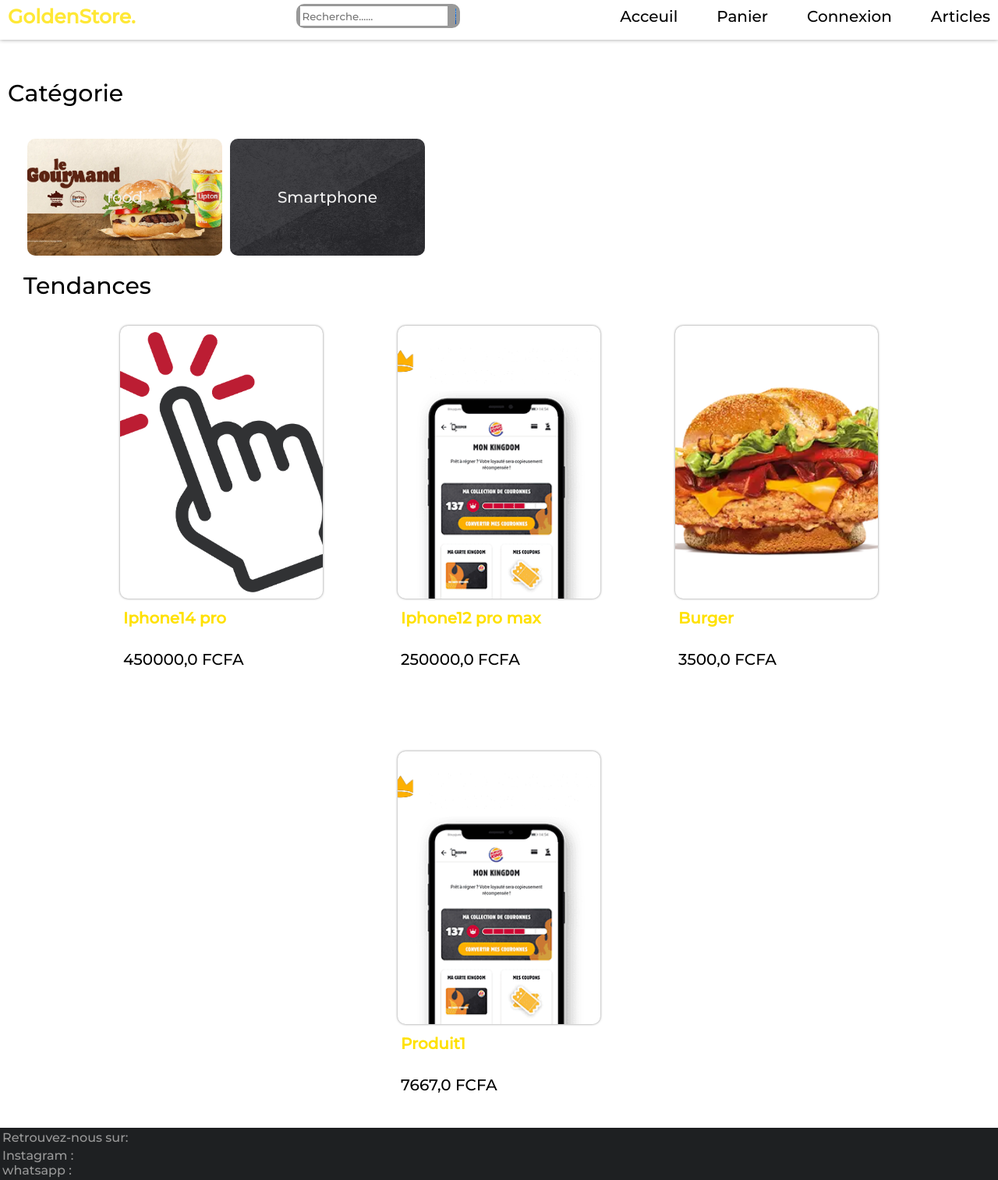
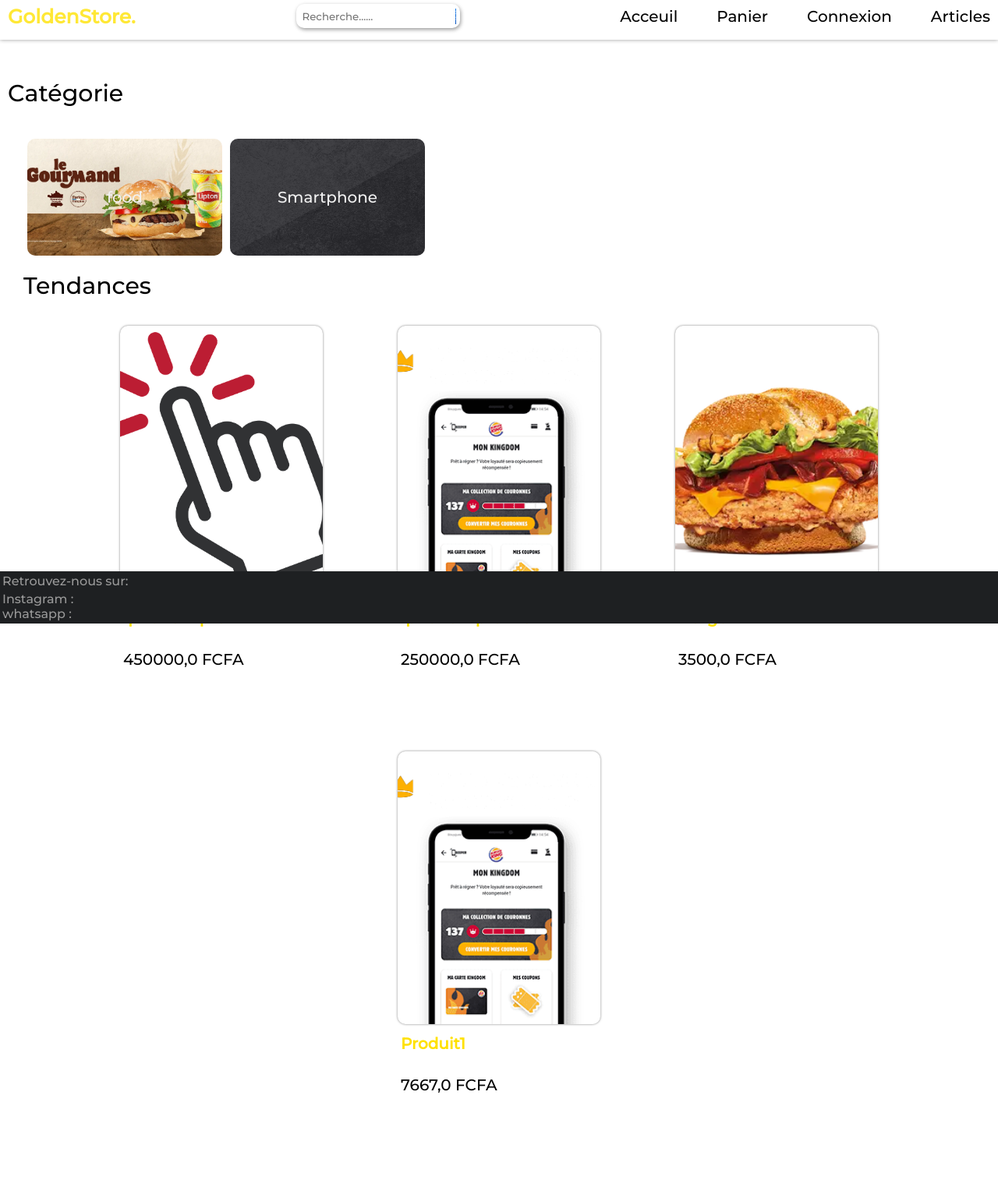
Before and after one commit to IBrahim-GoldenStore/GoldenStore1.3, a Django app: page /GoldenStore/ in a window 1280 px wide. Shown: the whole page at 78% size. After the commit the page ends 1402 px from the top, so only its background shows below. Run offline with Django 5.2, Linux system fonts and the light colour scheme; data comes from the database, SQL or seed files in the repository.

Commit message:
changement

```diff
--- a/online_store/static/onlineStore/style.css
+++ b/online_store/static/onlineStore/style.css
@@ -68,8 +68,8 @@
 .search-bar{
     border-radius:10px ;
     padding:3px 5px;
-    background-color: #999;
     width: 200px;
+    box-shadow: 1px 2px 5px rgba(0,0,0,0.4);
 }
 .search-bar input{
     border: none;
@@ -235,8 +235,10 @@
     height: fit-content;
     margin-top: 10px;
     background-color: #1e2022;
-    position: relative;
+    position: absolute;
     bottom: 0;
+    left: 0;
+    right: 0;
     color: #999;
     padding: 3px;
 }
```
